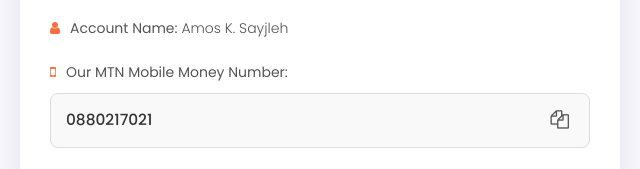
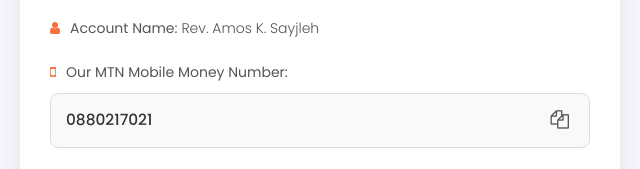
Before and after one commit to Suahco4/jesuscarescharity, a website: page image/mtnmoney.html in a window 1280 px wide. Shown: the part 430-599 px from the top of the page, 320-960 px from the left. Drawn offline with nearby package versions, Linux system fonts and the light colour scheme.

Commit message:
Update mtnmoney.html

```diff
--- a/image/mtnmoney.html
+++ b/image/mtnmoney.html
@@ -65,7 +65,7 @@
         </div>
         <div class="transfer-body">
             <p class="payment-instruction">To complete your donation, please send the desired amount to the number below. After sending, fill out the form for our records.</p>
-            <p class="payment-instruction" style="text-align:left; margin-top: 20px;"><i class="fa fa-user detail-icon" aria-hidden="true"></i><strong>Account Name:</strong> Amos K. Sayjleh</p>
+            <p class="payment-instruction" style="text-align:left; margin-top: 20px;"><i class="fa fa-user detail-icon" aria-hidden="true"></i><strong>Account Name:</strong> Rev. Amos K. Sayjleh</p>
             <div class="copy-number-container">
                 <strong><i class="fa fa-mobile detail-icon" aria-hidden="true"></i>Our MTN Mobile Money Number:</strong>
                 <div class="number-box">
@@ -221,4 +221,5 @@
     <script type="text/javascript" src="https://cdn.jsdelivr.net/npm/emailjs-com@2/dist/email.min.js"></script>
     <script src="payment.js"></script>
 </body>
+
 </html>
```
